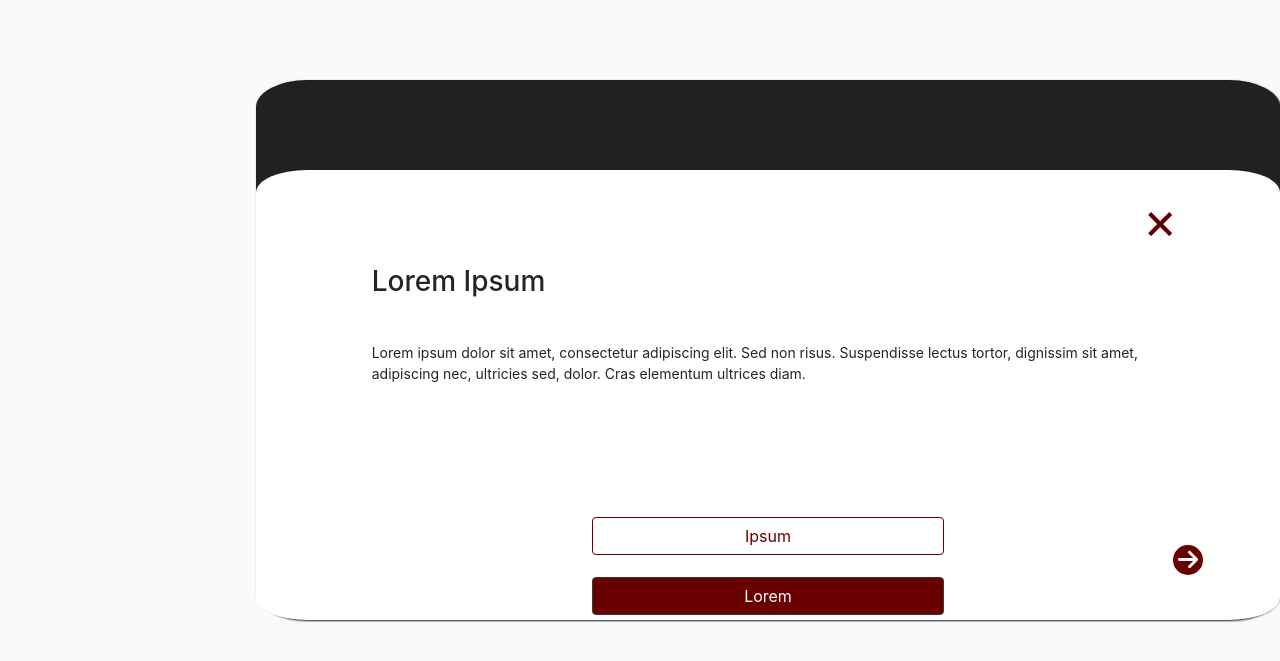
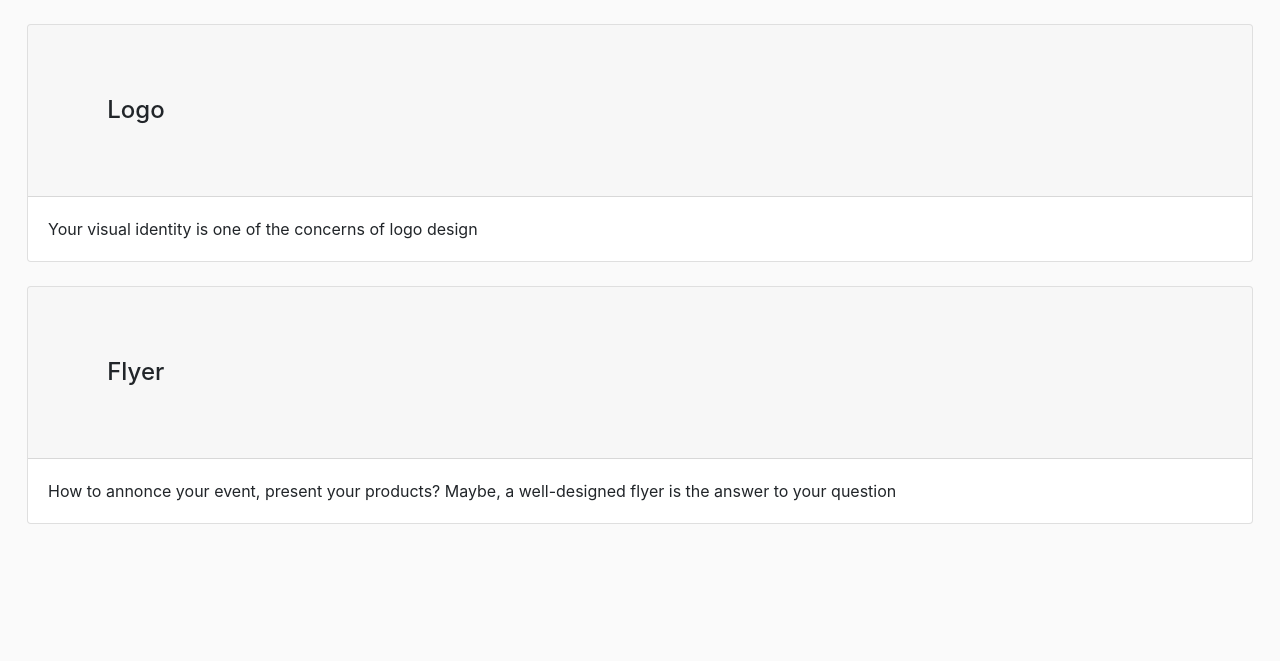
Before and after one commit to luzvanderemilcar/ui-popup-test, a PHP site: page / in a window 1280 px wide. Shown: the top 661 px of the page. Run offline with PHP 8.4, Linux system fonts and the light colour scheme.

Commit message:
Multiple changes in layout and behaviors : dynamically show products from on source of data,  changes the product view into popup view on double click,

```diff
--- a/ELTOGDesigns - UI test/index.html
+++ b/ELTOGDesigns - UI test/index.html
@@ -11,17 +11,28 @@
 </head>
 
 <body>
-    <div class="container pop-up">
+    <section id="main-products">
+        <main>
+            <div class="product-div">
+                <h4>Lorem Ipsum</h4>
+                <p>Lorem ipsum dolor sit amet, consectetur adipiscing elit. Sed non risus. Suspendisse lectus tortor, dignissim sit amet, adipiscing nec, ultricies sed, dolor. Cras elementum ultrices diam.</p>
+
+            </div>
+        </main>
+    </section>
+
+    <div id="current-pop-up" class="container pop-up">
+        <div class="top-view"></div>
         <div class="pop-up-view">
             <h3>Lorem Ipsum</h3>
             <div class="close-button">×</div>
-            <p>Lorem ipsum dolor sit amet, consectetur adipiscing elit. Sed non risus. Suspendisse lectus tortor, dignissim sit amet, adipiscing nec, ultricies sed, dolor. Cras elementum ultrices diam.</p>
+           <div class="info">
+               <p>Lorem ipsum dolor sit amet, consectetur adipiscing elit. Sed non risus. Suspendisse lectus tortor, dignissim sit amet, adipiscing nec, ultricies sed, dolor. Cras elementum ultrices diam.</p>
+               </div>
             <div class="cta-div">
                 <button class="btn btn-outline-dark secondary-cta">Ipsum</button>
                 <button class="btn btn-dark primary-cta">Lorem</button>
             </div>
-            <div class="expand-view-button"><i class="fa-solid fa-arrow-right fa-sm"></i></div>
-
         </div>
     </div>
     <script src="https://cdnjs.cloudflare.com/ajax/libs/font-awesome/6.4.0/js/all.min.js" integrity="sha512-fD9DI5bZwQxOi7MhYWnnNPlvXdp/2Pj3XSTRrFs5FQa4mizyGLnJcN6tuvUS6LbmgN1ut+XGSABKvjN0H6Aoow==" crossorigin="anonymous" referrerpolicy="no-referrer"></script>
--- a/ELTOGDesigns - UI test/index.js
+++ b/ELTOGDesigns - UI test/index.js
@@ -1,37 +1,107 @@
+let products = [];
+
+const Product = function(id, name, price, description, photoSources) {
+    let productId = id;
+    let productPrice = price;
+
+    //attributes
+    this.name = name;
+    this.description = description;
+    this.photoSources = photoSources;
+
+    //methods
+    this.getId = () => productId;
+    this.setPrice = (price) => {
+        productPrice = price;
+    }
+    this.getPrice = () => productPrice;
+}
+
+function registerNewProduct(id, name, price, description, photoSources) {
+    if (checkIdAlreadyAssigned(products, id)) {
+        console.log("Id already taken !");
+    } else {
+        products.push(new Product(id, name, price, description, photoSources));
+    }
+}
+
+registerNewProduct(1, "Logo", 50, "Your visual identity is one of the concerns of logo design", ["./logo.png"]);
+registerNewProduct(2, "Flyer", 250, "How to annonce your event, present your products? Maybe, a well-designed flyer is the answer to your question", ["./flyer.png"]);
+
+let productHtml = "";
+// Add your code below this line
+products.forEach(product => {
+    productHtml += '<div class="card product-div" productid="' + product.getId() + '"><div class="card-header"><h4>' + product.name + '</h4></div><div class="card-body">' + /*markedResult(*/ product.description /*)*/ ;
+    productHtml += '</div></div>'
+})
+
+    $("main").html(productHtml);
+// Add your code above this line
+function checkIdAlreadyAssigned(arr, id) {
+    return arr.some(item => id == item.getId());
+}
+
+
 // DOM Elements
+$popUpContainer = $(".container.pop-up");
+$popUpHeading = $("#current-pop-up h3");
+$popUpText = $("#current-pop-up div.info");
+$popUpTopView = $(".top-view");
 $closePopUpViewButton = $(".close-button");
-$expandPopUpViewButton = $(".expand-view-button");
 $primaryCta = $(".primary-cta");
 $secondaryCta = $(".secondary-cta")
 
+$productDiv = $(".product-div");
+
 
 // Event Listeners
+$popUpTopView.on("click", () => {
+    applyClickEffectToElement($(this));
+    //alert("PopUpView Top Got Clicked");
+});
+
 $closePopUpViewButton.on("click", closePopUpView);
-$expandPopUpViewButton.on("click", expandPopUpView);
-$primaryCta.on("click", orderArticle);
-$secondaryCta.on("click", exploreItem);
+$primaryCta.on("click", orderProduct);
+$secondaryCta.on("click", addToChart);
+
+$productDiv.on("dblclick", toPopUpView);
+
 
 function closePopUpView() {
     applyClickEffectToElement($(this));
+    $("#current-pop-up").css("display", "none");
 }
 
-function expandPopUpView() {
-    applyClickEffectToElement($(this));
+function toPopUpView() {
+   let currentProductId = $(this).attr("productid");
+   let product = getProductById(products, currentProductId);
+   $("#current-pop-up").css("display", "block");
+   $popUpHeading.html(product.name);
+   $popUpText.html(product.description);
 }
 
-function orderArticle() {
+function getProductById(arr, id) {
+    let arrProduct = arr.filter(item => item.getId() == id);
+    return arrProduct[0];
+}
+
+function orderProduct() {
     applyClickEffectToElement($(this))
 }
 
-function exploreItem() {
+function addToChart() {
     applyClickEffectToElement($(this))
 }
 
 function applyClickEffectToElement(elem) {
     elem.toggleClass("clicked");
-    let clickTimeout = setTimeout(()=>{
-       elem.toggleClass("clicked");
+    let clickTimeout = setTimeout(() => {
+        elem.toggleClass("clicked");
         clearTimeout(clickTimeout);
         clickTimeout = null;
     }, 200)
 }
+
+function markedResult(text) {
+    return marked.parse(text);
+}
--- a/ELTOGDesigns - UI test/style.css
+++ b/ELTOGDesigns - UI test/style.css
@@ -4,6 +4,7 @@
     --primary-color: #680000;
     --secondary-color: #FFC107;
     --dark-color: #212121;
+    --dark-gray-color : #626262;
     --gray-color: #757575;
     --light-color: #FAFAFA;
     --white-color: white;
@@ -11,6 +12,7 @@
 
 body {
     background-color: var(--light-color);
+    margin: 3px;
 }
 
 h1,h2,h3,h4,h5,h6 {
@@ -23,17 +25,29 @@ p {
     margin: 5%;
 }
 
+.product-div {
+    margin: 1.5rem;
+}
 .container.pop-up {
     position: absolute;
+    display: none;
     width: 80%;
     top: 10%;
-    left: 20%;
-    padding: 7% 0 0;
+    left: 10%;
+    padding: 0;
     background-color: var(--dark-color, black);
     border-radius: 5%;
-  box-shadow: 1px 1px 2px;
+  box-shadow: 2px 2px 3px;
 }
 
+.top-view {
+    margin: auto;
+    height: 25px;
+    width: 98%;
+    background-color: var(--dark-color, black);
+border-top-left-radius: 60%;
+border-top-right-radius: 60%;
+}
 .pop-up-view {
     position: relative;
     background-color: var(--white-color, white);
@@ -47,7 +61,7 @@ p {
     color: var(--primary-color, red);
     position: absolute;
     font-size: 3.5em;
-    top: 2.5%;
+    top: 1%;
     right: 10%;
 }
 
@@ -79,23 +93,8 @@ p {
     color: var(--light-color, white);
 }
 
-.expand-view-button {
-    position: absolute;
-    background-color: var(--primary-color, black);
-    color: var(--white-color, white);
-    border-radius: 50%;
-    height: 30px;
-    width: 30px;
-    font-size: 1.75em;
-    display: flex;
-    justify-content: center;
-    align-items: center;
-    right: 7.5%;
-    bottom: 10%;
-}
-
 .clicked {
     background-color: var(--white-color, white);
-    color: var(--gray-color, darkgray);
-    opacity: 25%;
+    color: var(--dark-gray-color, #626262);
+    opacity: 50% !important;
 }
```
